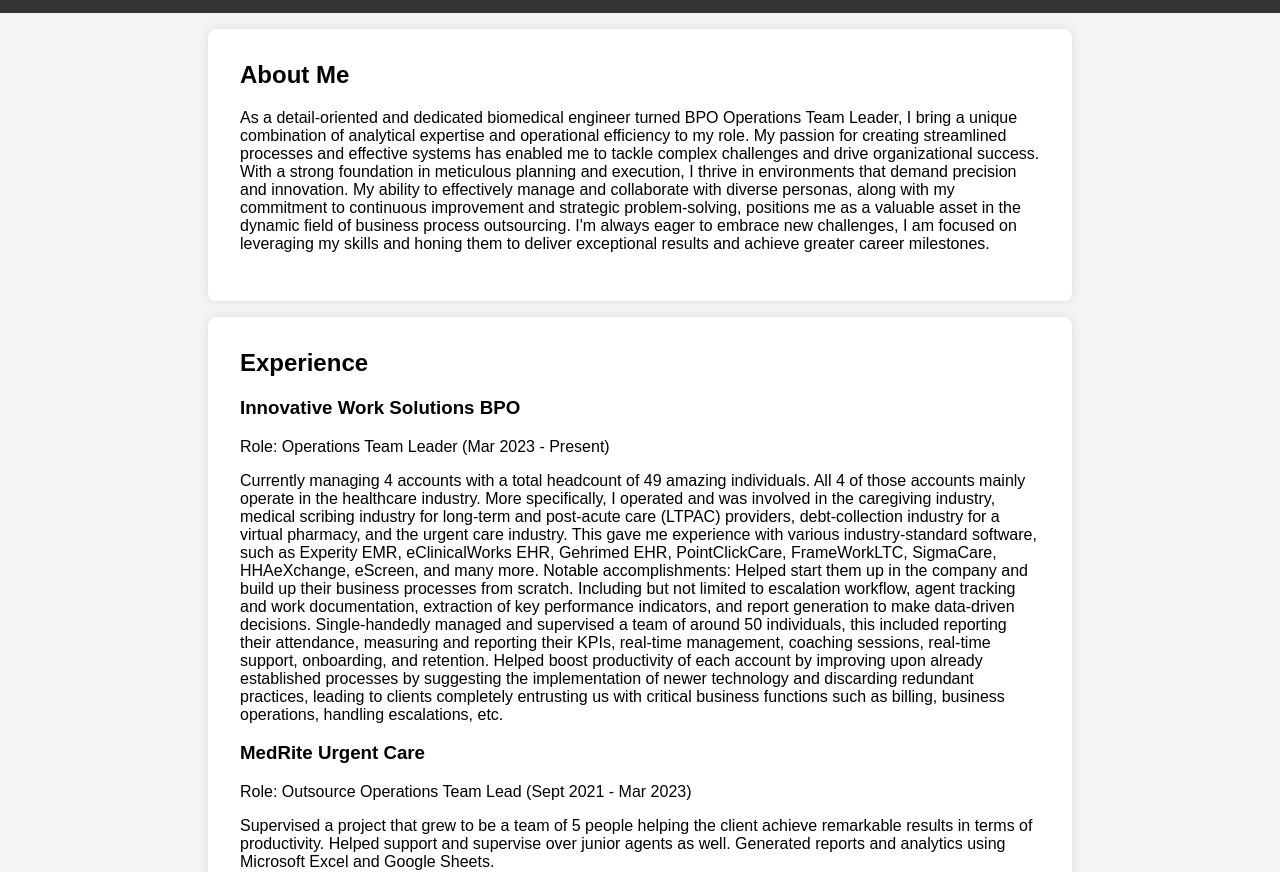
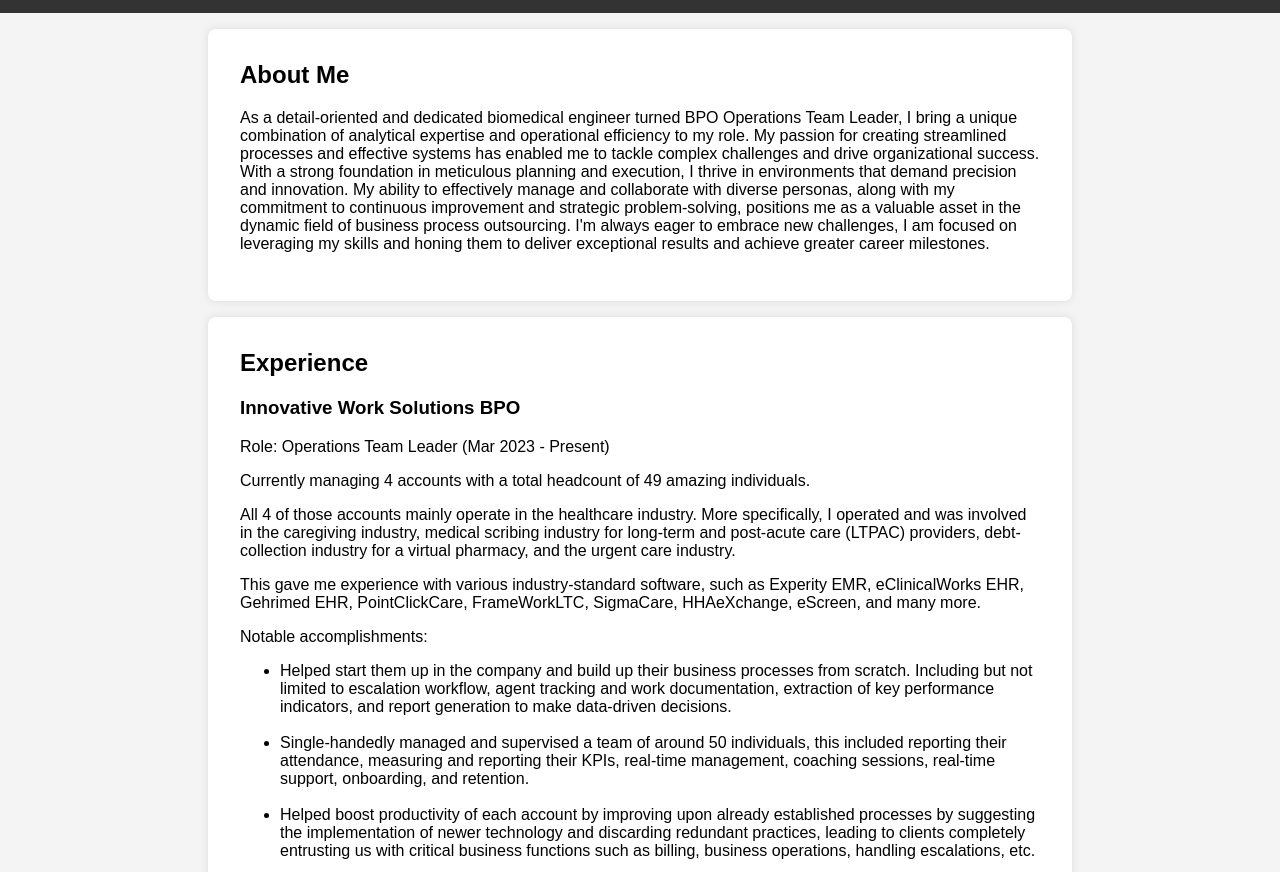
Before and after one commit to youssefkead/cv, a plain HTML site: page index.html in a window 1280 px wide. Shown: the part 82-954 px from the top of the page. Drawn offline with Linux system fonts and the light colour scheme.

Commit message:
8th commit

```diff
--- a/index.html
+++ b/index.html
@@ -25,24 +25,25 @@
         <h2>Experience</h2>
         <h3>Innovative Work Solutions BPO</h3>
         <p>Role: Operations Team Leader (Mar 2023 - Present)</p>
-        <p>Currently managing 4 accounts with a total headcount of 49 amazing individuals.
+        <p>Currently managing 4 accounts with a total headcount of 49 amazing individuals.</p>
 
-            All 4 of those accounts mainly operate in the healthcare industry. More specifically, I operated and was involved in the caregiving industry, medical scribing industry for long-term and post-acute care (LTPAC) providers, debt-collection industry for a virtual pharmacy, and the urgent care industry.
+        <p>All 4 of those accounts mainly operate in the healthcare industry. More specifically, I operated and was involved in the caregiving industry, medical scribing industry for long-term and post-acute care (LTPAC) providers, debt-collection industry for a virtual pharmacy, and the urgent care industry.</p>
 
-            This gave me experience with various industry-standard software, such as Experity EMR, eClinicalWorks EHR, Gehrimed EHR, PointClickCare, FrameWorkLTC, SigmaCare, HHAeXchange, eScreen, and many more.
+        <p>This gave me experience with various industry-standard software, such as Experity EMR, eClinicalWorks EHR, Gehrimed EHR, PointClickCare, FrameWorkLTC, SigmaCare, HHAeXchange, eScreen, and many more.</p>
 
-            Notable accomplishments:
-
-            Helped start them up in the company and build up their business processes from scratch. Including but not limited to escalation workflow, agent tracking and work documentation, extraction of key performance indicators, and report generation to make data-driven decisions.
-
-            Single-handedly managed and supervised a team of around 50 individuals, this included reporting their attendance, measuring and reporting their KPIs, real-time management, coaching sessions, real-time support, onboarding, and retention.
-
-            Helped boost productivity of each account by improving upon already established processes by suggesting the implementation of newer technology and discarding redundant practices, leading to clients completely entrusting us with critical business functions such as billing, business operations, handling escalations, etc.
-
-             </p>
+        <p>Notable accomplishments:</p>
+        <ul>
+        <li>Helped start them up in the company and build up their business processes from scratch. Including but not limited to escalation workflow, agent tracking and work documentation, extraction of key performance indicators, and report generation to make data-driven decisions.</li>
+        <br>
+        <li>Single-handedly managed and supervised a team of around 50 individuals, this included reporting their attendance, measuring and reporting their KPIs, real-time management, coaching sessions, real-time support, onboarding, and retention.</li>
+        <br>
+        <li>Helped boost productivity of each account by improving upon already established processes by suggesting the implementation of newer technology and discarding redundant practices, leading to clients completely entrusting us with critical business functions such as billing, business operations, handling escalations, etc.</li>
+        </ul>
+        <br>
         <h3>MedRite Urgent Care</h3>
         <p>Role: Outsource Operations Team Lead (Sept 2021 - Mar 2023)</p>
         <p>Supervised a project that grew to be a team of 5 people helping the client achieve remarkable results in terms of productivity. Helped support and supervise over junior agents as well. Generated reports and analytics using Microsoft Excel and Google Sheets.</p>
+        <br>
         <h3>Rahaf Imports & Exports</h3>
         <p>Role: Sales Specialist (Apr 2021 - June 2023)</p>
         <p>Worked in the sales department and learned important sales principles and techniques while implementing them to help boost company sales</p>
@@ -65,9 +66,9 @@
     </section>
     <section id="contact">
         <h2>Contact</h2>
-        <p>Email: youssefkead@gmail.com</p>
-        <p>Phone Number & WhatsApp: +201150016671</p>
-        <p>LinkedIn: linkedin.com/in/youssefkead</p>
+        <p><b>Email</b>: youssefkead@gmail.com</p>
+        <p><b>Phone Number & WhatsApp</b>: +201150016671</p>
+        <p><b>LinkedIn</b>: linkedin.com/in/youssefkead</p>
     </section>
     <script src="script.js"></script>
 </body>
```
